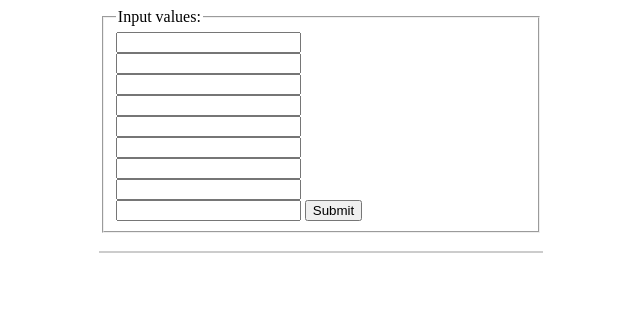
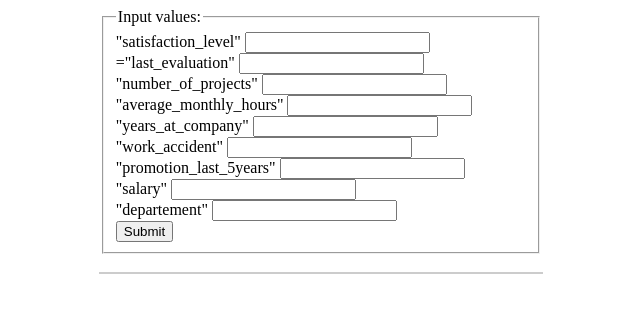
Before and after one commit to Achraf-Trabelsi/HR-Attrition, a Flask app: page / in a window 1280 px wide. Shown: the top 313 px of the page, without its empty margins (319-959 px from the left). Run offline with Flask 2, Linux system fonts and the light colour scheme; parts of the project's set-up code (start-up, migrations or seed data) failed here and were passed over.

Commit message:
fifth commit

```diff
--- a/app.py
+++ b/app.py
@@ -7,7 +7,7 @@ with open(f'HRattrition_model_RandomForest.pkl', 'rb') as f:
 
 app = fa.Flask(__name__, template_folder='templates')
 
-@app.route('/')
+@app.route('/',methods=['GET', 'POST'])
 
 
 def main():
@@ -23,8 +23,8 @@ def main():
         years_at_company = fa.request.form['years_at_company']
         work_accident = fa.request.form['work_accident']
         promotion_last_5years = fa.request.form['promotion_last_5years']
+        salary = fa.request.form['salary']
         department = fa.request.form['department']
-        salary = fa.request.form['salary']
 
 
         input_variables = pd.DataFrame([[satisfaction_level, last_evaluation, number_of_projects,
@@ -45,4 +45,4 @@ def main():
                                      )
 
 if __name__ == '__main__':
-    app.run()
+    app.run(debug=True)
--- a/templates/main.html
+++ b/templates/main.html
@@ -15,23 +15,33 @@ form {
 <form action="{{ url_for('main') }}" method="POST">
     <fieldset>
         <legend>Input values:</legend>
-        <input name="satisfaction_level" type="number" required>
+        "satisfaction_level"
+        <input name="satisfaction_level"  required>
         <br>
-        <input name="last_evaluation" type="number" required>
+        ="last_evaluation"
+        <input name="last_evaluation"  required>
         <br>
-        <input name="number_of_projects" type="number" required>
+        "number_of_projects"
+        <input name="number_of_projects"  required>
         <br>
-        <input name="average_monthly_hours" type="number" required>
+        "average_monthly_hours"
+        <input name="average_monthly_hours"  required>
         <br>
-        <input name="years_at_company" type="number" required>
+        "years_at_company"
+        <input name="years_at_company"  required>
         <br>
-        <input name="work_accident" type="number" required>
+        "work_accident"
+        <input name="work_accident"  required>
         <br>
-        <input name="promotion_last_5years" type="number" required>
+        "promotion_last_5years"
+        <input name="promotion_last_5years"  required>
         <br>
+        "salary"
         <input name="salary"  required>
         <br>
+        "departement"
         <input name="departement"  required>
+        <br>
         <input type="submit">
     </fieldset>
 </form>
```
Also changed, not shown: 1 other file.
